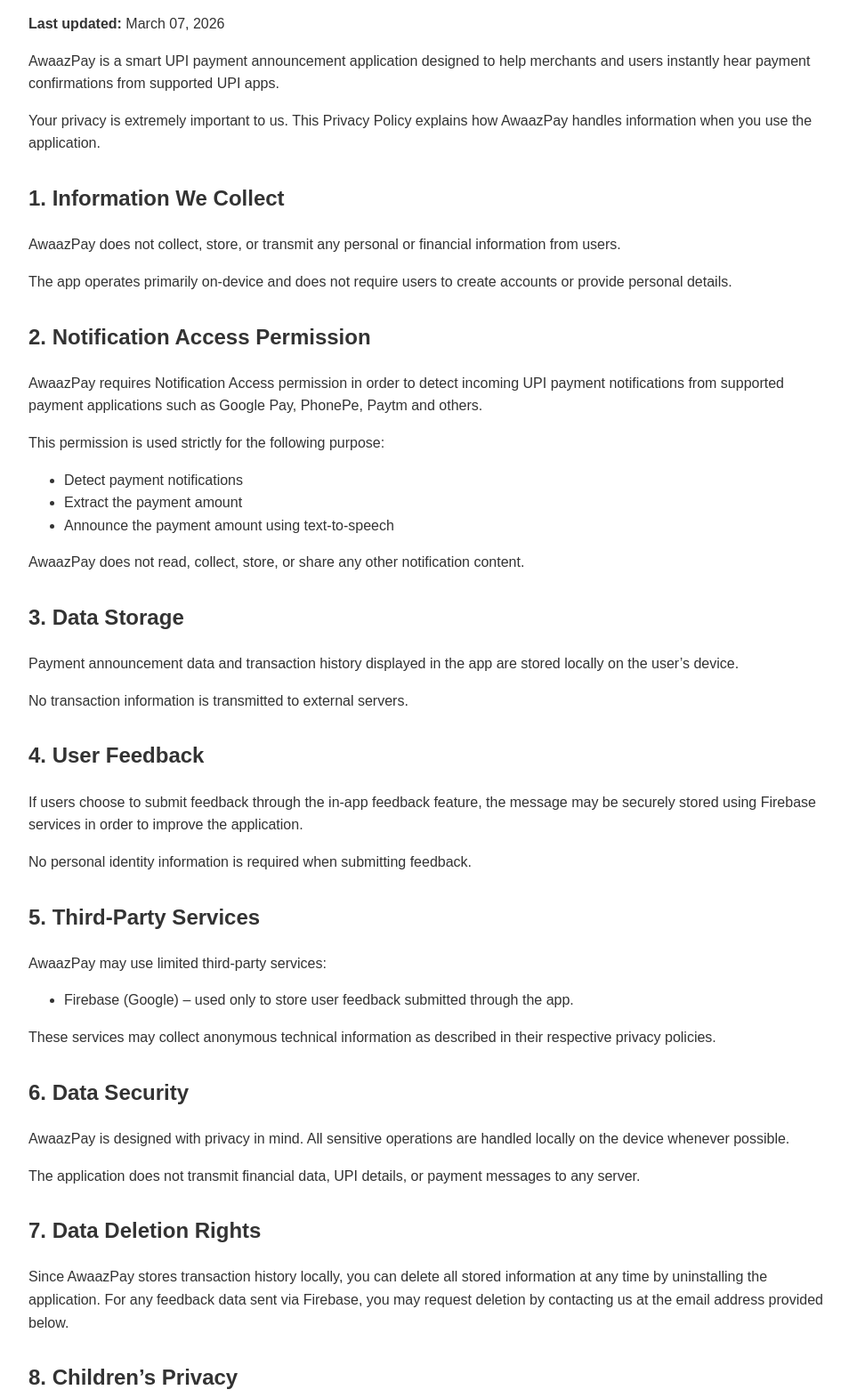
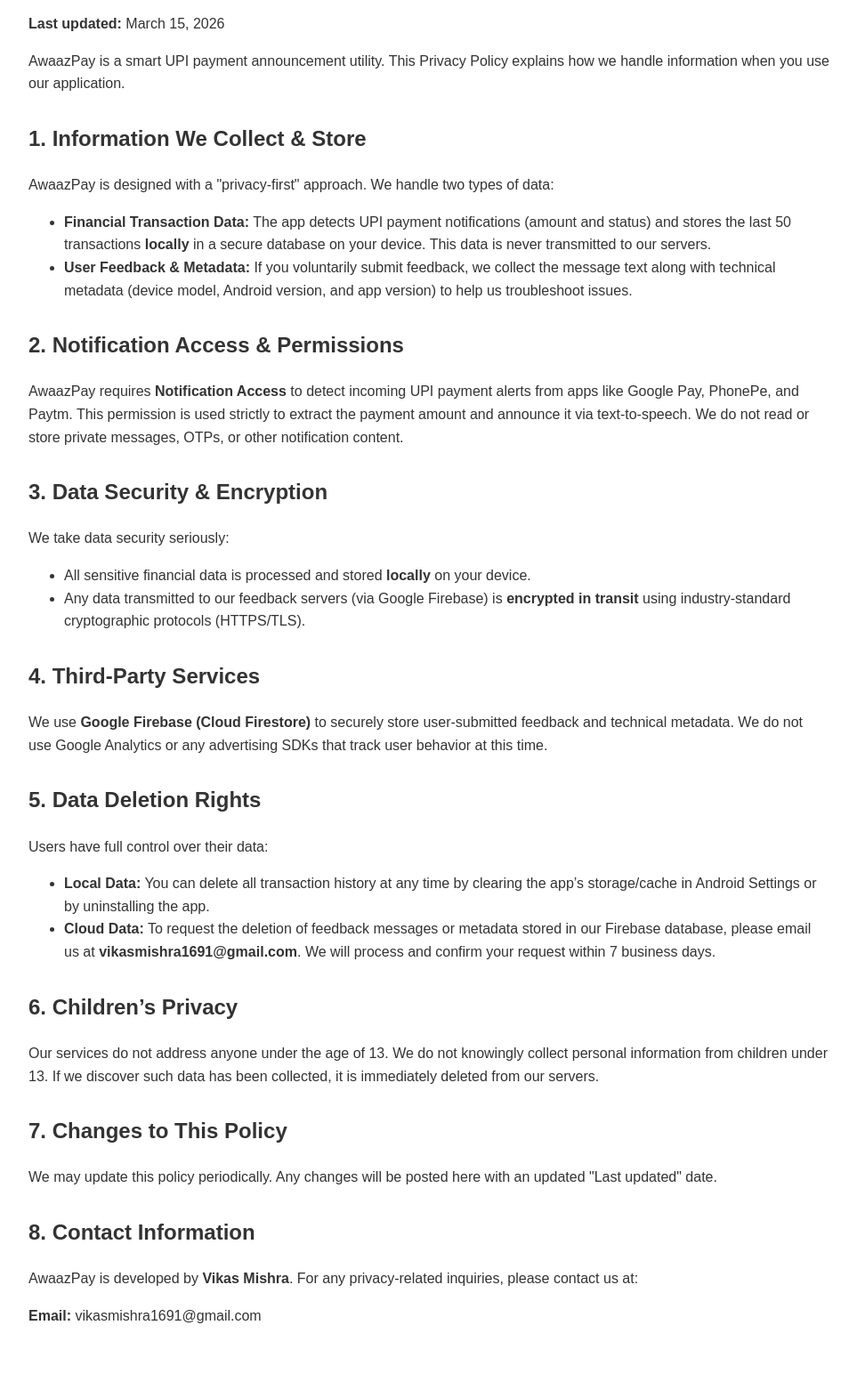
Before and after one commit to vikasmishra1691/awaazpay_privacy_policy, a plain HTML site: page index.html in a window 1280 px wide. Shown: the part 120-1691 px from the top of the page at 89% size, without its empty margins (158-1121 px from the left). After the commit the page ends 1667 px from the top, so only its background shows below. Drawn offline with Linux system fonts and the light colour scheme.

Commit message:
Revise privacy policy and update last modified date
Updated the privacy policy details and improved formatting.

```diff
--- a/index.html
+++ b/index.html
@@ -3,107 +3,54 @@
 <head>
 <meta charset="UTF-8">
 <title>AwaazPay Privacy Policy</title>
-
 <style>
-body{
-font-family: Arial, sans-serif;
-max-width: 900px;
-margin: auto;
-padding: 40px;
-line-height: 1.6;
-color:#333;
-}
-
-h1{
-color:#4B2E83;
-}
-
-h2{
-margin-top:30px;
-}
-
+body{ font-family: Arial, sans-serif; max-width: 900px; margin: auto; padding: 40px; line-height: 1.6; color:#333; }
+h1{ color:#4B2E83; }
+h2{ margin-top:30px; }
 </style>
 </head>
-
 <body>
 
 <h1>AwaazPay Privacy Policy</h1>
+<p><strong>Last updated:</strong> March 15, 2026</p>
 
-<p><strong>Last updated:</strong> March 07, 2026</p>
+<p>AwaazPay is a smart UPI payment announcement utility. This Privacy Policy explains how we handle information when you use our application.</p>
 
-<p>AwaazPay is a smart UPI payment announcement application designed to help merchants and users instantly hear payment confirmations from supported UPI apps.</p>
-
-<p>Your privacy is extremely important to us. This Privacy Policy explains how AwaazPay handles information when you use the application.</p>
-
-
-<h2>1. Information We Collect</h2>
-
-<p>AwaazPay does not collect, store, or transmit any personal or financial information from users.</p>
-
-<p>The app operates primarily on-device and does not require users to create accounts or provide personal details.</p>
-
-
-<h2>2. Notification Access Permission</h2>
-
-<p>AwaazPay requires Notification Access permission in order to detect incoming UPI payment notifications from supported payment applications such as Google Pay, PhonePe, Paytm and others.</p>
-
-<p>This permission is used strictly for the following purpose:</p>
-
+<h2>1. Information We Collect & Store</h2>
+<p>AwaazPay is designed with a "privacy-first" approach. We handle two types of data:</p>
 <ul>
-<li>Detect payment notifications</li>
-<li>Extract the payment amount</li>
-<li>Announce the payment amount using text-to-speech</li>
+    <li><strong>Financial Transaction Data:</strong> The app detects UPI payment notifications (amount and status) and stores the last 50 transactions <strong>locally</strong> in a secure database on your device. This data is never transmitted to our servers.</li>
+    <li><strong>User Feedback & Metadata:</strong> If you voluntarily submit feedback, we collect the message text along with technical metadata (device model, Android version, and app version) to help us troubleshoot issues.</li>
 </ul>
 
-<p>AwaazPay does not read, collect, store, or share any other notification content.</p>
+<h2>2. Notification Access & Permissions</h2>
+<p>AwaazPay requires <strong>Notification Access</strong> to detect incoming UPI payment alerts from apps like Google Pay, PhonePe, and Paytm. This permission is used strictly to extract the payment amount and announce it via text-to-speech. We do not read or store private messages, OTPs, or other notification content.</p>
 
-
-<h2>3. Data Storage</h2>
-
-<p>Payment announcement data and transaction history displayed in the app are stored locally on the user’s device.</p>
-
-<p>No transaction information is transmitted to external servers.</p>
-
-
-<h2>4. User Feedback</h2>
-
-<p>If users choose to submit feedback through the in-app feedback feature, the message may be securely stored using Firebase services in order to improve the application.</p>
-
-<p>No personal identity information is required when submitting feedback.</p>
-
-
-<h2>5. Third-Party Services</h2>
-
-<p>AwaazPay may use limited third-party services:</p>
-
+<h2>3. Data Security & Encryption</h2>
+<p>We take data security seriously:</p>
 <ul>
-<li>Firebase (Google) – used only to store user feedback submitted through the app.</li>
+    <li>All sensitive financial data is processed and stored <strong>locally</strong> on your device.</li>
+    <li>Any data transmitted to our feedback servers (via Google Firebase) is <strong>encrypted in transit</strong> using industry-standard cryptographic protocols (HTTPS/TLS).</li>
 </ul>
 
-<p>These services may collect anonymous technical information as described in their respective privacy policies.</p>
+<h2>4. Third-Party Services</h2>
+<p>We use <strong>Google Firebase (Cloud Firestore)</strong> to securely store user-submitted feedback and technical metadata. We do not use Google Analytics or any advertising SDKs that track user behavior at this time.</p>
 
+<h2>5. Data Deletion Rights</h2>
+<p>Users have full control over their data:</p>
+<ul>
+    <li><strong>Local Data:</strong> You can delete all transaction history at any time by clearing the app’s storage/cache in Android Settings or by uninstalling the app.</li>
+    <li><strong>Cloud Data:</strong> To request the deletion of feedback messages or metadata stored in our Firebase database, please email us at <strong>vikasmishra1691@gmail.com</strong>. We will process and confirm your request within 7 business days.</li>
+</ul>
 
-<h2>6. Data Security</h2>
+<h2>6. Children’s Privacy</h2>
+<p>Our services do not address anyone under the age of 13. We do not knowingly collect personal information from children under 13. If we discover such data has been collected, it is immediately deleted from our servers.</p>
 
-<p>AwaazPay is designed with privacy in mind. All sensitive operations are handled locally on the device whenever possible.</p>
+<h2>7. Changes to This Policy</h2>
+<p>We may update this policy periodically. Any changes will be posted here with an updated "Last updated" date.</p>
 
-<p>The application does not transmit financial data, UPI details, or payment messages to any server.</p>
-
-<h2>7. Data Deletion Rights</h2>
-<p>Since AwaazPay stores transaction history locally, you can delete all stored information at any time by uninstalling the application. For any feedback data sent via Firebase, you may request deletion by contacting us at the email address provided below.</p>
-
-<h2>8. Children’s Privacy</h2>
-<p>Our services do not address anyone under the age of 13. We do not knowingly collect personally identifiable information from children under 13. In the case we discover that a child under 13 has provided us with personal information, we immediately delete this from our servers.</p>
-
-
-
-<h2>9. Changes to This Privacy Policy</h2>
-
-<p>This Privacy Policy may be updated from time to time. Any updates will be posted on this page with an updated revision date.</p>
-
-
-<h2>10. Contact</h2>
-<p>AwaazPay is developed by <strong>Vikas Mishra</strong>. If you have questions or concerns about this Privacy Policy, you may contact us at:</p>
+<h2>8. Contact Information</h2>
+<p>AwaazPay is developed by <strong>Vikas Mishra</strong>. For any privacy-related inquiries, please contact us at:</p>
 <p><strong>Email:</strong> vikasmishra1691@gmail.com</p>
 
 </body>
```
